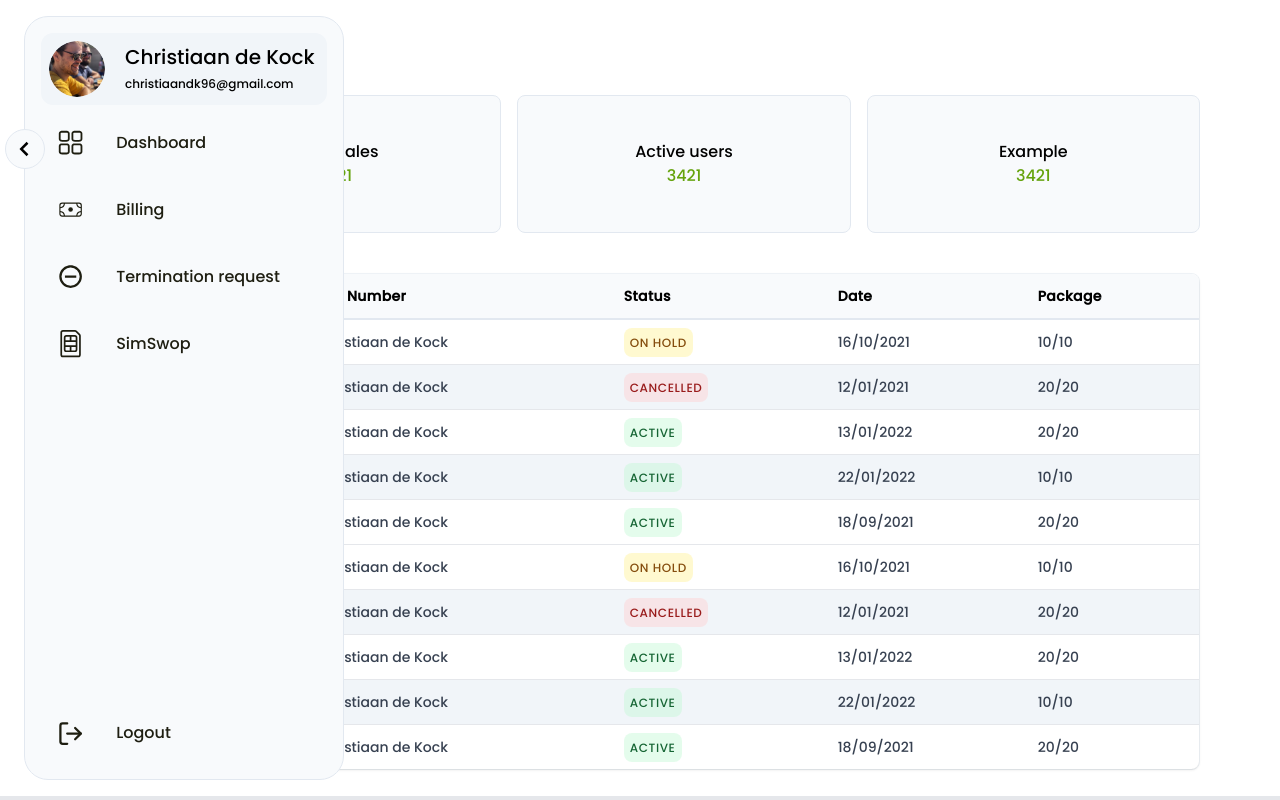
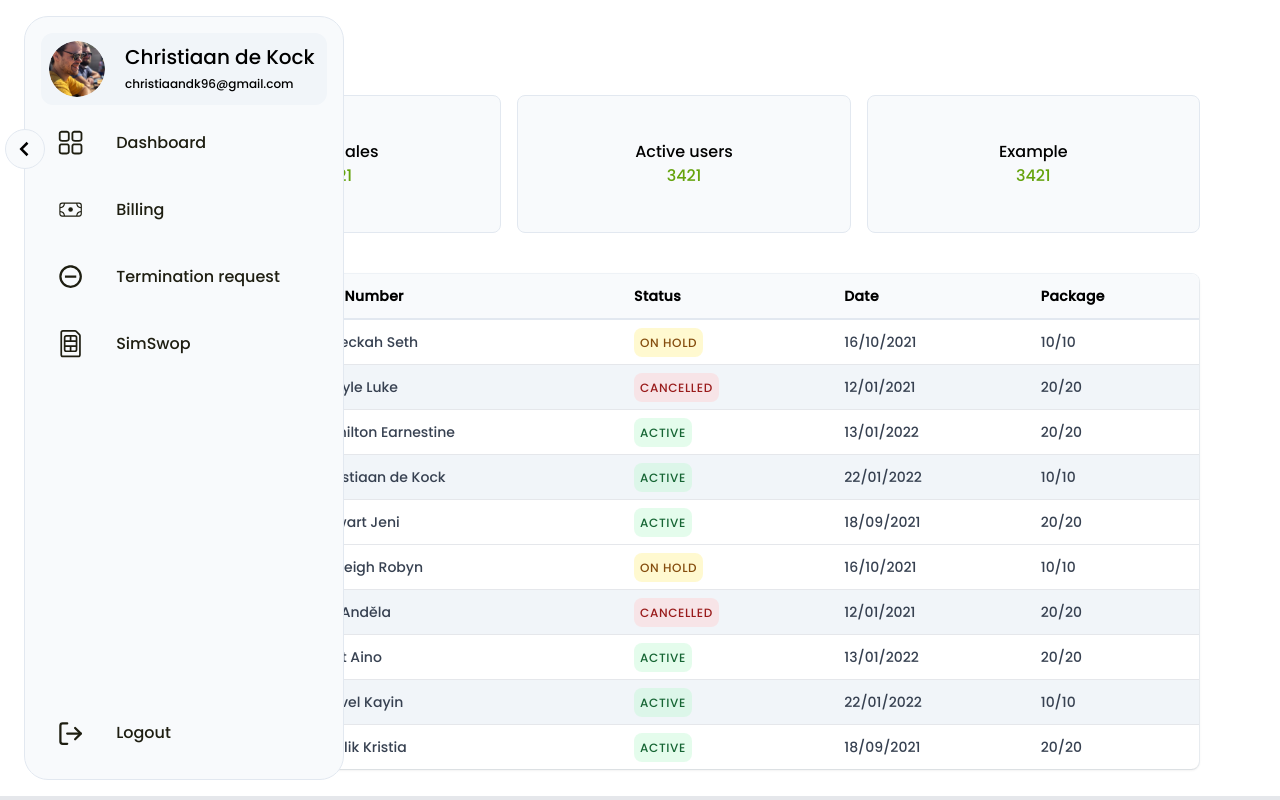
Before and after one commit to ChrissieDk/Universal-Dash, a React (Create React App) app: page / in a window 1280 px wide. Built offline with nearby package versions, Linux system fonts and the light colour scheme.

Commit message:
Dashboard names

```diff
--- a/src/Dashboard.jsx
+++ b/src/Dashboard.jsx
@@ -38,7 +38,7 @@ const dashboard = () => {
               <a href="/" className='font-bold text-blue-500 hover:underline'>10001</a>
             </td>
             <td className='p-3 text-sm text-gray-700 whitespace-nowrap'>
-              Christiaan de Kock
+              Rebeckah Seth
             </td>
             <td className='p-3 text-sm text-gray-700 whitespace-nowrap'>
               <span className='p-1.5 text-xs font-medium uppercase tracking-wider text-yellow-800 bg-yellow-200 rounded-lg bg-opacity-40'>On Hold</span>
@@ -52,7 +52,7 @@ const dashboard = () => {
               <a href="/" className='font-bold text-blue-500 hover:underline'>10002</a>
             </td>
             <td className='p-3 text-sm text-gray-700 whitespace-nowrap'>
-              Christiaan de Kock
+              Carlyle Luke
             </td>
             <td className='p-3 text-sm text-gray-700 whitespace-nowrap'>
               <span className='p-1.5 text-xs font-medium uppercase tracking-wider text-red-800 bg-red-200 rounded-lg bg-opacity-40'>Cancelled</span>
@@ -66,7 +66,7 @@ const dashboard = () => {
               <a href="/" className='font-bold text-blue-500 hover:underline'>10003</a>
             </td>
             <td className='p-3 text-sm text-gray-700 whitespace-nowrap'>
-              Christiaan de Kock
+              Hamilton Earnestine
             </td>
             <td className='p-3 text-sm text-gray-700 whitespace-nowrap'>
               <span className='p-1.5 text-xs font-medium uppercase tracking-wider text-green-800 bg-green-200 rounded-lg bg-opacity-40'>Active</span>
@@ -94,7 +94,7 @@ const dashboard = () => {
               <a href="/" className='font-bold text-blue-500 hover:underline'>10005</a>
             </td>
             <td className='p-3 text-sm text-gray-700 whitespace-nowrap'>
-              Christiaan de Kock
+              Stewart Jeni
             </td>
             <td className='p-3 text-sm text-gray-700 whitespace-nowrap'>
               <span className='p-1.5 text-xs font-medium uppercase tracking-wider text-green-800 bg-green-200 rounded-lg bg-opacity-40'>Active</span>
@@ -107,7 +107,7 @@ const dashboard = () => {
               <a href="/" className='font-bold text-blue-500 hover:underline'>10006</a>
             </td>
             <td className='p-3 text-sm text-gray-700 whitespace-nowrap'>
-              Christiaan de Kock
+              Hayleigh Robyn
             </td>
             <td className='p-3 text-sm text-gray-700 whitespace-nowrap'>
               <span className='p-1.5 text-xs font-medium uppercase tracking-wider text-yellow-800 bg-yellow-200 rounded-lg bg-opacity-40'>On Hold</span>
@@ -121,7 +121,7 @@ const dashboard = () => {
               <a href="/" className='font-bold text-blue-500 hover:underline'>10007</a>
             </td>
             <td className='p-3 text-sm text-gray-700 whitespace-nowrap'>
-              Christiaan de Kock
+              Lea Anděla
             </td>
             <td className='p-3 text-sm text-gray-700 whitespace-nowrap'>
               <span className='p-1.5 text-xs font-medium uppercase tracking-wider text-red-800 bg-red-200 rounded-lg bg-opacity-40'>Cancelled</span>
@@ -135,7 +135,7 @@ const dashboard = () => {
               <a href="/" className='font-bold text-blue-500 hover:underline'>10008</a>
             </td>
             <td className='p-3 text-sm text-gray-700 whitespace-nowrap'>
-              Christiaan de Kock
+              Eilert Aino
             </td>
             <td className='p-3 text-sm text-gray-700 whitespace-nowrap'>
               <span className='p-1.5 text-xs font-medium uppercase tracking-wider text-green-800 bg-green-200 rounded-lg bg-opacity-40'>Active</span>
@@ -149,7 +149,7 @@ const dashboard = () => {
               <a href="/" className='font-bold text-blue-500 hover:underline'>10009</a>
             </td>
             <td className='p-3 text-sm text-gray-700 whitespace-nowrap'>
-              Christiaan de Kock
+            Marvel Kayin
             </td>
             <td className='p-3 text-sm text-gray-700 whitespace-nowrap'>
               <span className='p-1.5 text-xs font-medium uppercase tracking-wider text-green-800 bg-green-200 rounded-lg bg-opacity-40'>Active</span>
@@ -163,7 +163,7 @@ const dashboard = () => {
               <a href="/" className='font-bold text-blue-500 hover:underline'>10010</a>
             </td>
             <td className='p-3 text-sm text-gray-700 whitespace-nowrap'>
-              Christiaan de Kock
+              Maalik Kristia
             </td>
             <td className='p-3 text-sm text-gray-700 whitespace-nowrap'>
               <span className='p-1.5 text-xs font-medium uppercase tracking-wider text-green-800 bg-green-200 rounded-lg bg-opacity-40'>Active</span>
```
